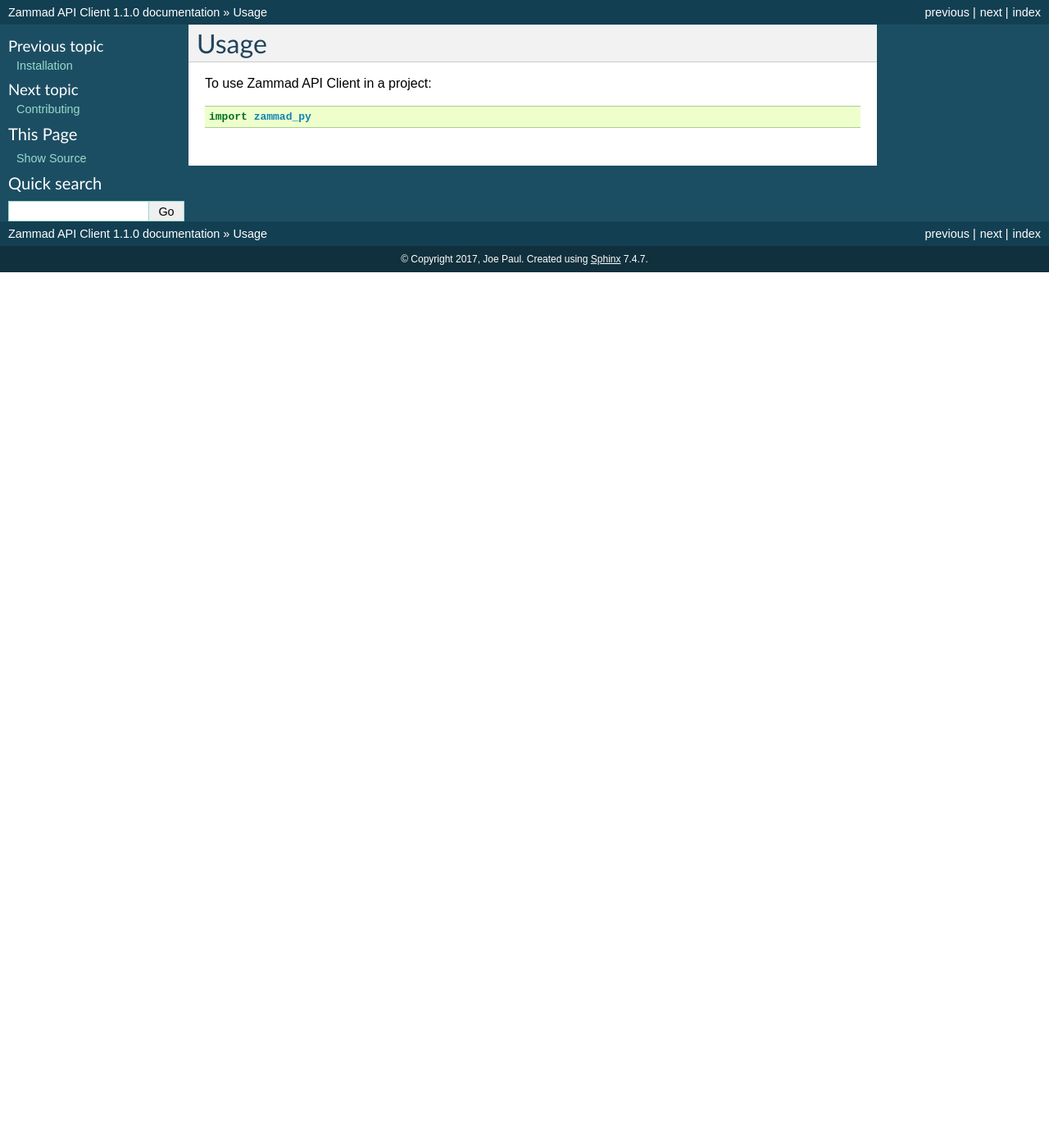
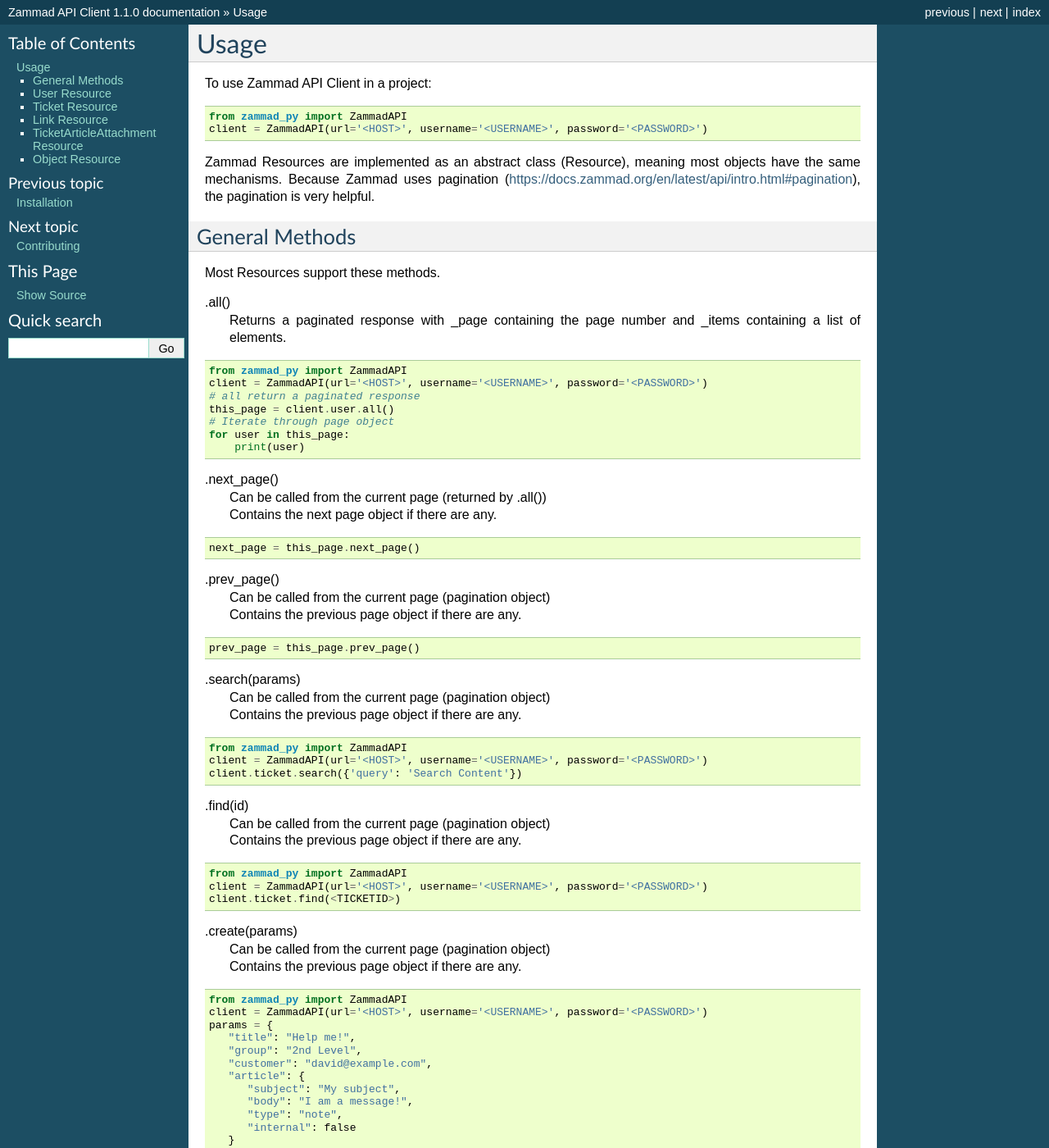
Before and after one commit to joeirimpan/zammad_py, a Sphinx documentation site: the page built from docs/usage.rst, in a window 1280 px wide and 1400 px high. Shown: the whole window at 82% size. Built offline with Sphinx 7.4.7, drawn with Linux system fonts in a browser that asks for light colours; pages that are not in the unit, such as notebooks, are missing from menus; some of the changed text lies outside the part shown.

Commit message:
Reworked documentation, removed old python 2.7 code, fixed Contributing instructions, fixed sphinx autodocs, added Usage description

```diff
--- a/docs/conf.py
+++ b/docs/conf.py
@@ -55,7 +55,7 @@
 
 # General information about the project.
 project = "Zammad API Client"
-copyright = "2017, Joe Paul"
+copyright = "2023, Joe Paul"
 
 # The version info for the project you're documenting, acts as replacement
 # for |version| and |release|, also used in various other places throughout
@@ -257,7 +257,7 @@
         "Zammad API Client Documentation",
         "Joe Paul",
         "zammad_py",
-        "One line description of project.",
+        "Python Module for interacting with the zammad api.",
         "Miscellaneous",
     ),
 ]
--- a/docs/index.rst
+++ b/docs/index.rst
@@ -1,5 +1,5 @@
 Welcome to Zammad API Client's documentation!
-======================================
+=============================================
 
 Contents:
 
--- a/docs/usage.rst
+++ b/docs/usage.rst
@@ -4,4 +4,190 @@
 
 To use Zammad API Client in a project::
 
-    import zammad_py
+    from zammad_py import ZammadAPI
+    client = ZammadAPI(url='<HOST>', username='<USERNAME>', password='<PASSWORD>')
+
+Zammad Resources are implemented as an abstract class (Resource), meaning most objects have the same mechanisms.
+Because Zammad uses pagination (https://docs.zammad.org/en/latest/api/intro.html#pagination), the pagination is very helpful.
+
+General Methods
+---------------
+
+Most Resources support these methods.
+
+.all()
+   | Returns a paginated response with _page containing the page number and _items containing a list of elements.
+
+.. code-block:: python
+
+    from zammad_py import ZammadAPI
+    client = ZammadAPI(url='<HOST>', username='<USERNAME>', password='<PASSWORD>')
+    # all return a paginated response
+    this_page = client.user.all()
+    # Iterate through page object
+    for user in this_page:
+        print(user)
+
+
+.next_page()
+   | Can be called from the current page (returned by .all())
+   | Contains the next page object if there are any.
+
+.. code-block:: python
+
+    next_page = this_page.next_page()
+
+
+.prev_page()
+   | Can be called from the current page (pagination object)
+   | Contains the previous page object if there are any.
+
+.. code-block:: python
+
+    prev_page = this_page.prev_page()
+
+
+.search(params)
+   | Can be called from the current page (pagination object)
+   | Contains the previous page object if there are any.
+
+.. code-block:: python
+
+    from zammad_py import ZammadAPI
+    client = ZammadAPI(url='<HOST>', username='<USERNAME>', password='<PASSWORD>')
+    client.ticket.search({'query': 'Search Content'})
+
+
+.find(id)
+   | Can be called from the current page (pagination object)
+   | Contains the previous page object if there are any.
+
+.. code-block:: python
+
+    from zammad_py import ZammadAPI
+    client = ZammadAPI(url='<HOST>', username='<USERNAME>', password='<PASSWORD>')
+    client.ticket.find(<TICKETID>)
+
+
+.create(params)
+   | Can be called from the current page (pagination object)
+   | Contains the previous page object if there are any.
+
+.. code-block:: python
+
+    from zammad_py import ZammadAPI
+    client = ZammadAPI(url='<HOST>', username='<USERNAME>', password='<PASSWORD>')
+    params = {
+       "title": "Help me!",
+       "group": "2nd Level",
+       "customer": "david@example.com",
+       "article": {
+          "subject": "My subject",
+          "body": "I am a message!",
+          "type": "note",
+          "internal": false
+       }
+    }
+    new_ticket = client.ticket.create(params=params)
+
+
+.update(params)
+   | Can be called from the current page (pagination object)
+   | Contains the previous page object if there are any.
+
+.. code-block:: python
+
+    from zammad_py import ZammadAPI
+    client = ZammadAPI(url='<HOST>', username='<USERNAME>', password='<PASSWORD>')
+    org = client.organization.find(<ID>)
+    params = {'name':'NewCompanyName Ltd.'}
+    org.update(params=params)
+
+.destroy(id)
+   | Can be called from the current page (pagination object)
+   | Contains the previous page object if there are any.
+
+.. code-block:: python
+
+    from zammad_py import ZammadAPI
+    client = ZammadAPI(url='<HOST>', username='<USERNAME>', password='<PASSWORD>')
+    client.organization.destroy(<ID>)
+
+
+Available Resources
+    user
+    organization
+    group
+    ticket
+    link
+    ticketarticle
+    ticketarticleplain
+    ticketpriority
+    ticketstate
+    object
+    taglist
+
+User Resource
+-------------
+
+The :class:`~zammad_py.api.User` resource also has the :meth:`~zammad_py.api.User.me()` method to get information about the current user.
+
+.. code-block:: python
+
+    from zammad_py import ZammadAPI
+    client = ZammadAPI(url='<HOST>', username='<USERNAME>', password='<PASSWORD>')
+    print(client.user.me())
+
+
+Ticket Resource
+---------------
+
+The :class:`~zammad_py.api.Ticket` resource also has the :meth:`~zammad_py.api.Ticket.articles()` method to get the articles associated to the ticket.
+
+.. code-block:: python
+
+    from zammad_py import ZammadAPI
+    client = ZammadAPI(url='<HOST>', username='<USERNAME>', password='<PASSWORD>')
+    print(client.ticket.find(<ID>))
+    ticketarticles = client.ticket.articles
+    print(ticketarticles)
+
+Link Resource
+-------------
+
+The :class:`~zammad_py.api.Link` resource also has methods to list, add and delete Links between objects.
+
+:meth:`zammad_py.api.Link.get`
+   | This returns all links associated with the ticket ID provided
+
+:meth:`zammad_py.api.Link.add`
+   | Create a Link between two objects. (Currently, and by default Tickets)
+
+:meth:`zammad_py.api.Link.remove`
+   | Remove a Link between two objects. (Currently, and by default Tickets)
+
+.. code-block:: python
+
+    from zammad_py import ZammadAPI
+    client = ZammadAPI(url='<HOST>', username='<USERNAME>', password='<PASSWORD>')
+    print(client.link.get(<ID>))
+    ticketarticles = client.ticket.articles
+    print(ticketarticles)
+
+TicketArticleAttachment Resource
+--------------------------------
+
+The :class:`~zammad_py.api.TicketArticleAttachment` resource has the :meth:`~zammad_py.api.TicketArticleAttachment.download()` method.
+
+.. code-block:: python
+
+        """Download the ticket attachment associated with the ticket id
+
+        :param id: Ticket attachment id
+        :param article_id: Ticket article id
+        :param ticket_id: Ticket id
+        """
+
+Object Resource
+---------------
+The :class:`~zammad_py.api.Object` resource has the :meth:`~zammad_py.api.Object.execute_migrations()` method to run the migrations of an object.
```
Also changed, not shown: CONTRIBUTING.rst (+32 -14 lines), README.rst (+60 -20 lines), pyproject.toml (+6 -3 lines), 3 other files.
